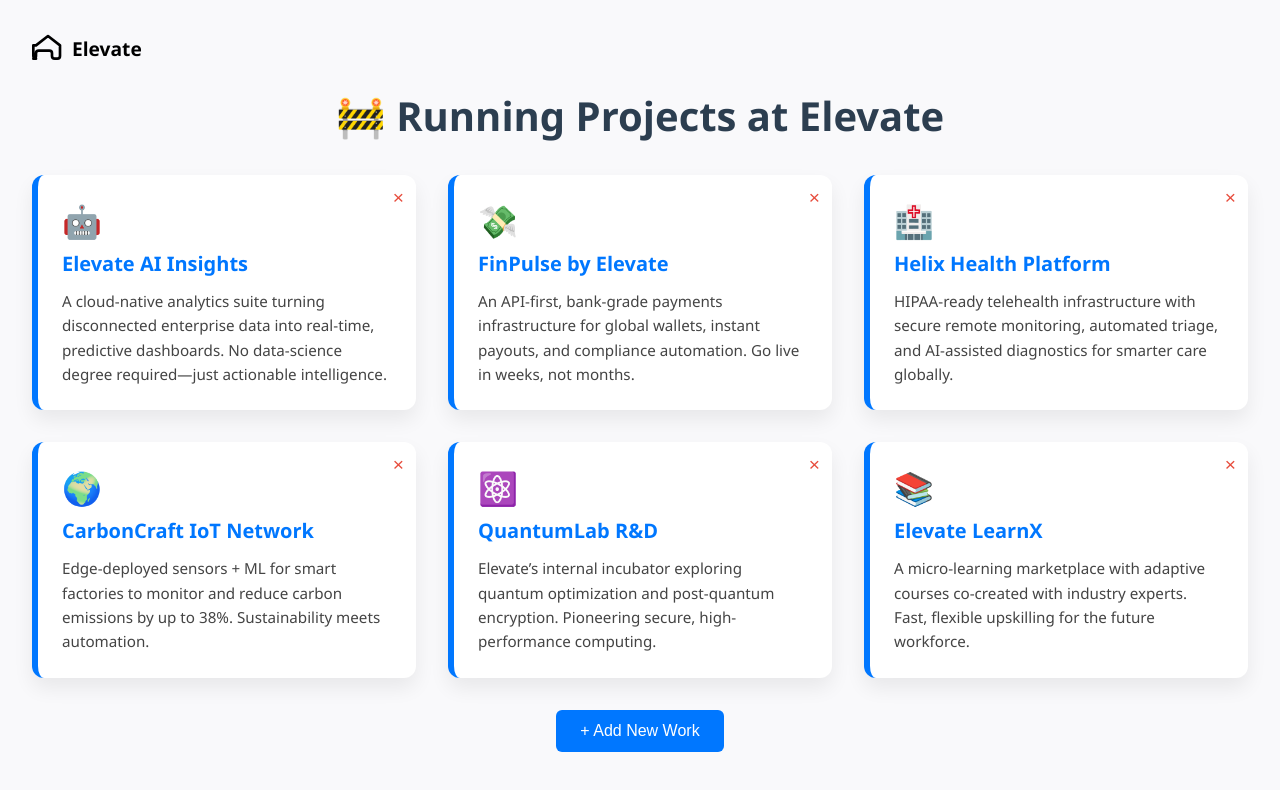
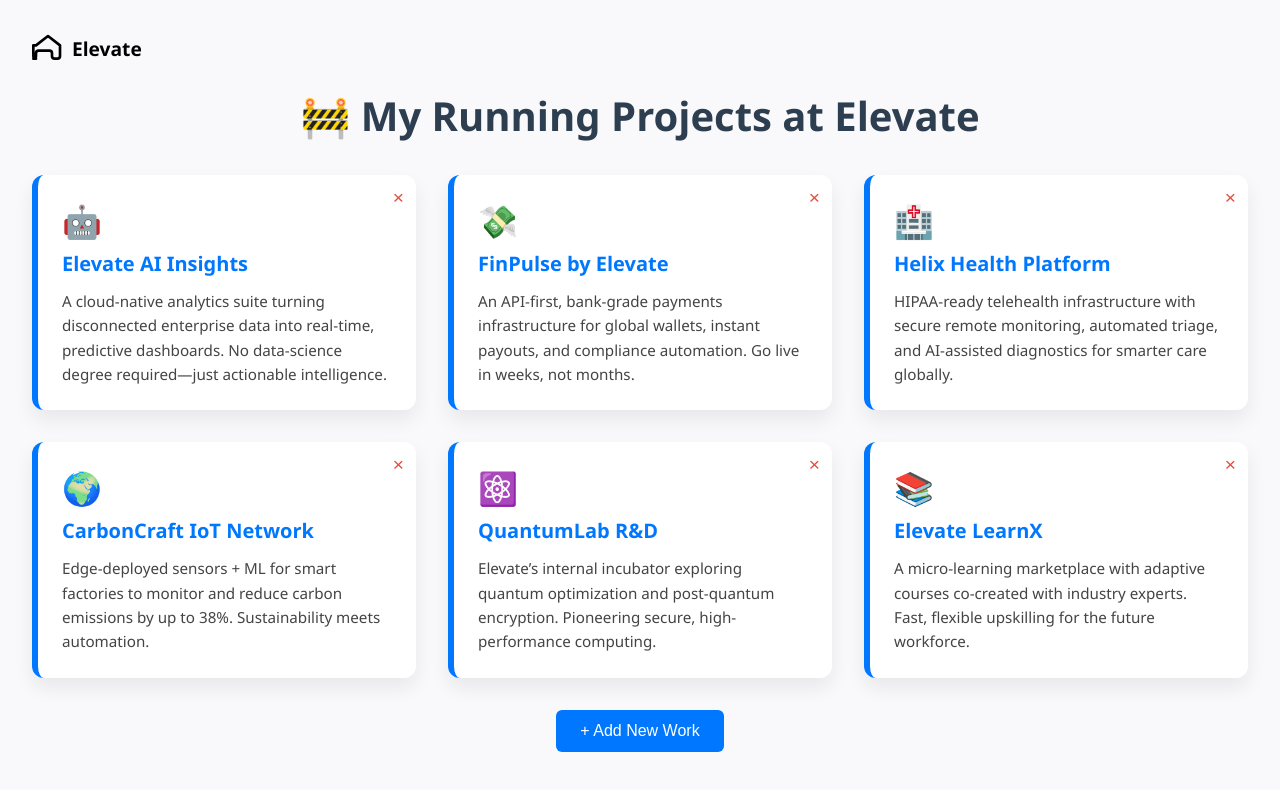
Before and after one commit to Aishika3/Company_website_elevate, a plain HTML site: page Company Website/navbar/projects.html in a window 1280 px wide. Drawn offline with Linux system fonts and the light colour scheme.

Commit message:
Update projects.html

```diff
--- a/Company Website/navbar/projects.html
+++ b/Company Website/navbar/projects.html
@@ -129,7 +129,7 @@
   </a>
 
   <!-- Section Heading -->
-  <h1>🚧 Running Projects at Elevate</h1>
+  <h1>🚧 My Running Projects at Elevate</h1>
 
   <!-- Project Cards Container -->
   <div class="projects" id="projects-container"></div>
```
